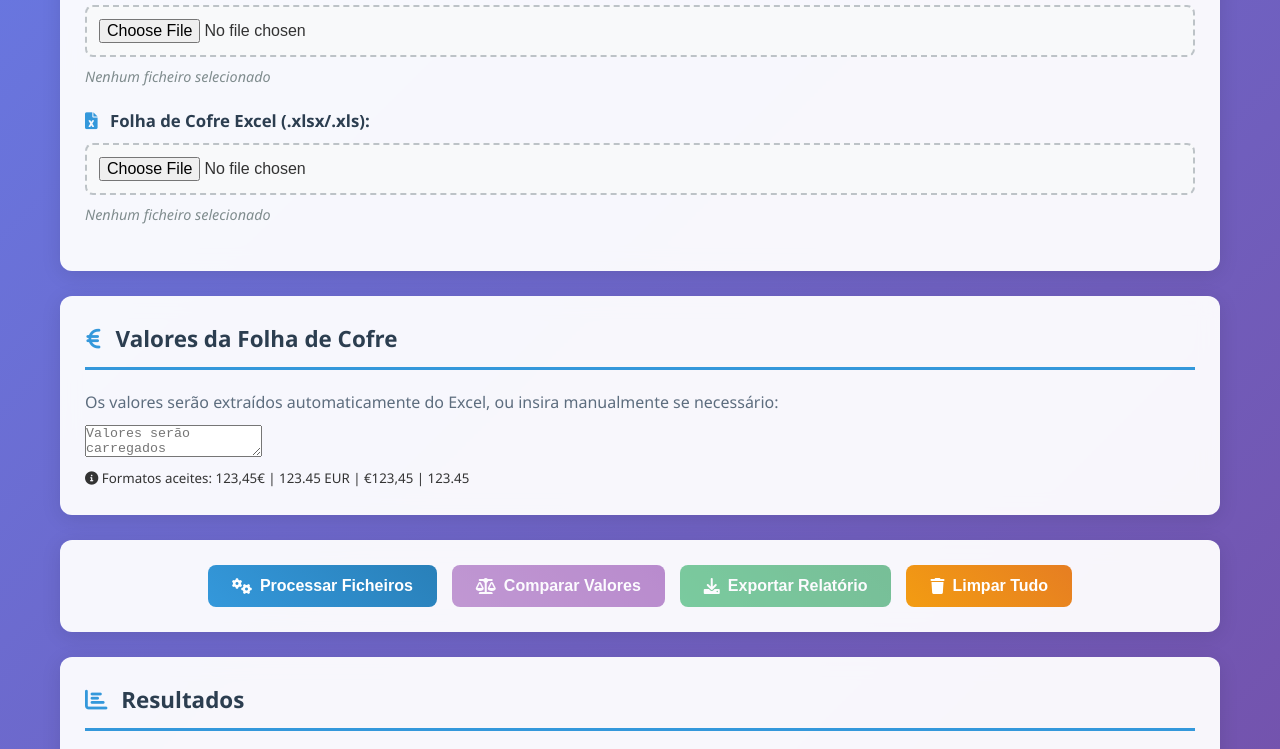
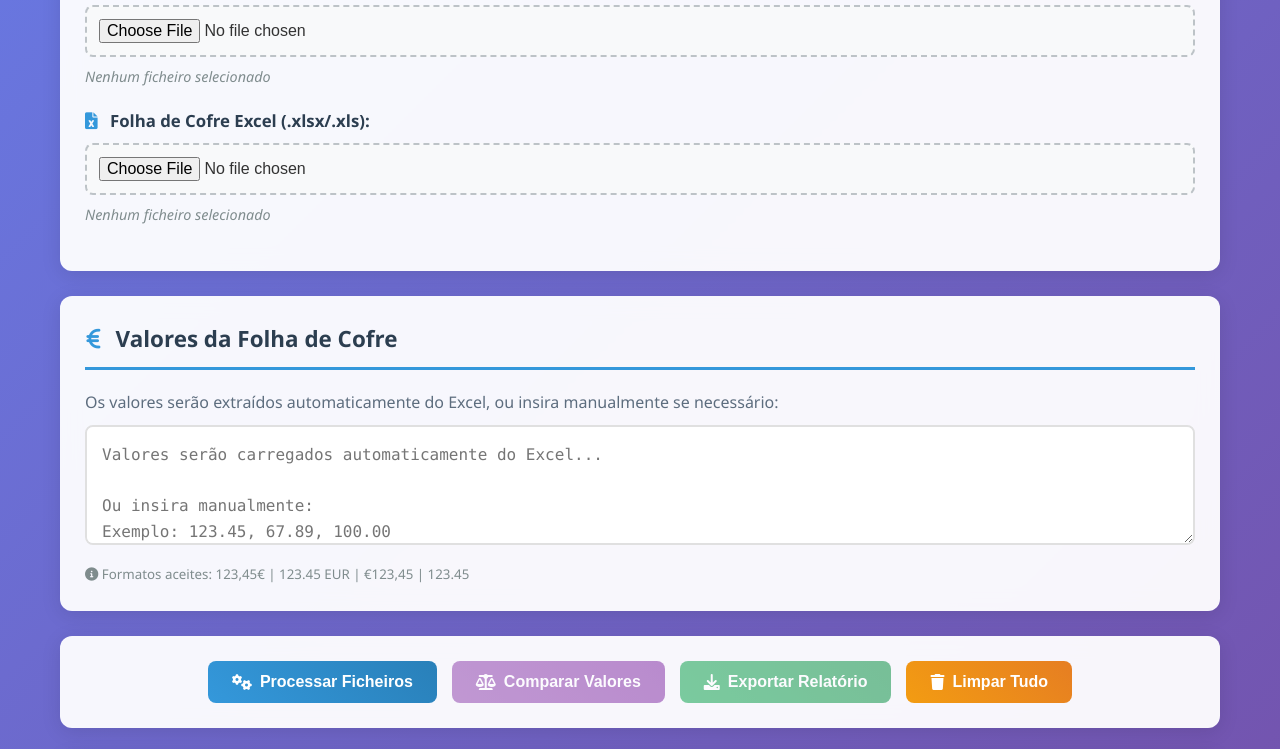
Before and after one commit to ProfessoraTIC-ai/tesouraria, a plain HTML site: page index.html in a window 1280 px wide. Shown: the part 474-1223 px from the top of the page. Drawn offline with Linux system fonts and the light colour scheme.

Commit message:
Update style.css

```diff
--- a/style.css
+++ b/style.css
@@ -123,8 +123,8 @@ input[type="file"]:focus {
     font-weight: 600;
 }
 
-/* Valores PDF */
-#pdf-values {
+/* Valores Excel */
+#excel-values {
     width: 100%;
     min-height: 120px;
     padding: 15px;
@@ -137,7 +137,7 @@ input[type="file"]:focus {
     transition: border-color 0.3s ease;
 }
 
-#pdf-values:focus {
+#excel-values:focus {
     outline: none;
     border-color: #3498db;
     box-shadow: 0 0 0 3px rgba(52, 152, 219, 0.2);
@@ -148,11 +148,11 @@ input[type="file"]:focus {
     color: #5d6d7e;
 }
 
-.pdf-values-info {
+.excel-values-info {
     margin-top: 8px;
 }
 
-.pdf-values-info small {
+.excel-values-info small {
     color: #7f8c8d;
 }
 
```
